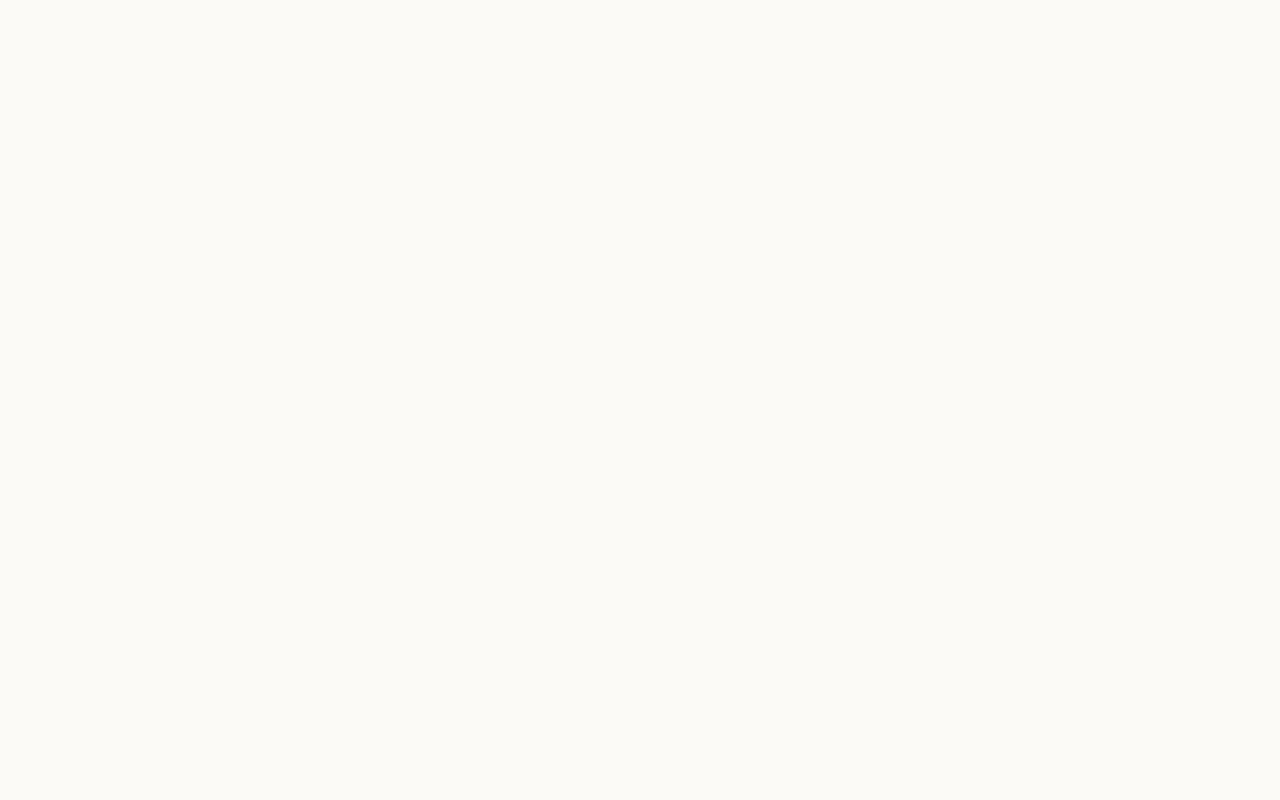
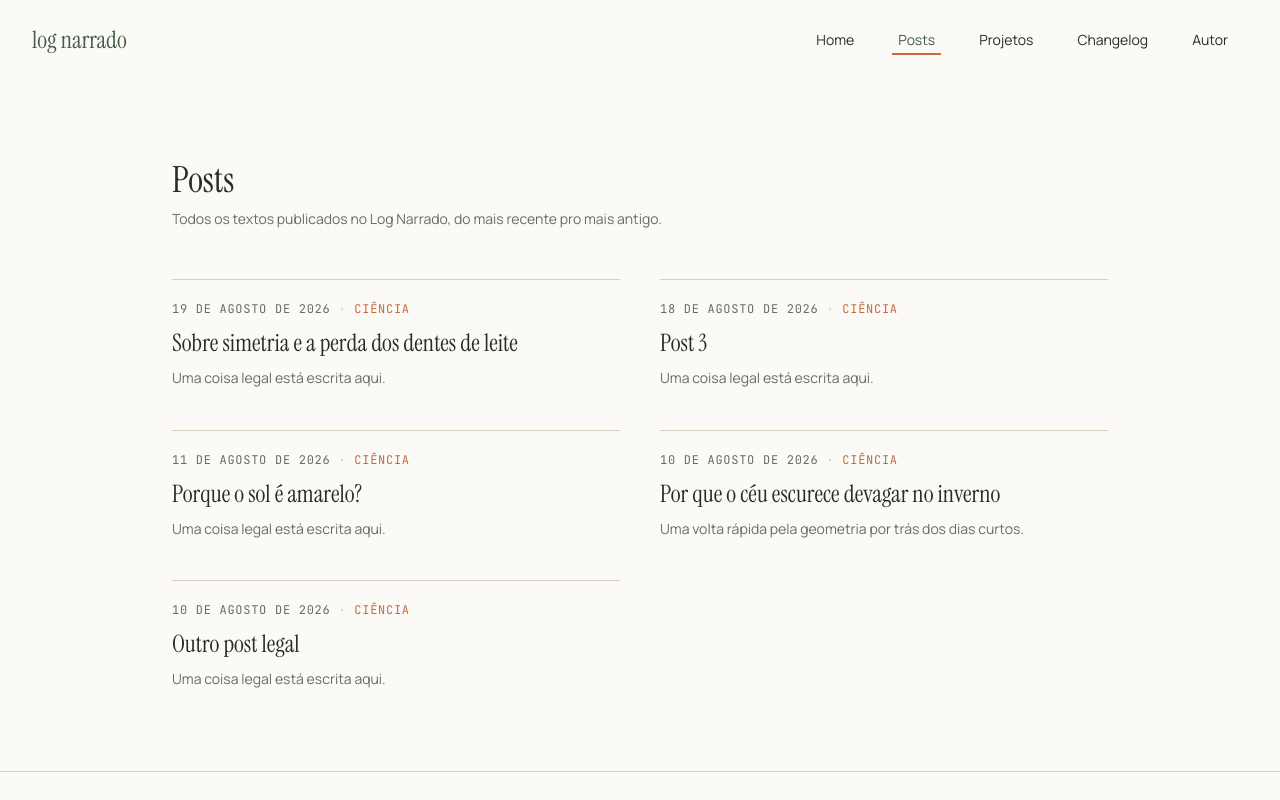
Before and after one commit to Kotige/log-narrado, a React (Vite) app: page /posts in a window 1280 px wide. Shown: the top 800 px of the page. Built offline with nearby package versions, Linux system fonts and the light colour scheme.

Commit message:
feat(posts): add all posts published list ordered by date

```diff
--- a/src/routes/Posts.jsx
+++ b/src/routes/Posts.jsx
@@ -1,3 +1,90 @@
+import { useState } from "react";
+import { Link } from "react-router-dom";
+import Header from "../components/Header";
+import Footer from "../components/Footer";
+import { getAllPosts } from "../utils/getPosts";
+
+const PAGE_SIZE = 6;
+
+function formatDate(dateStr) {
+  if (!dateStr) return "";
+  const date = new Date(dateStr);
+  if (Number.isNaN(date.getTime())) return dateStr;
+
+  return date.toLocaleDateString("pt-BR", {
+    day: "2-digit",
+    month: "long",
+    year: "numeric",
+  });
+}
+
+function PostCard({ post }) {
+  return (
+    <Link
+      to={`/posts/${post.slug}`}
+      className="group flex flex-col gap-2 border-t border-sand-line pt-5 no-underline"
+    >
+      <div className="flex flex-wrap items-center gap-2 font-mono text-[12px] uppercase tracking-[0.06em] text-muted">
+        <span>{formatDate(post.date)}</span>
+        <span className="text-sand-line">·</span>
+        <span className="text-terracota">{post.category}</span>
+      </div>
+
+      <h2 className="font-dsiplay text-2xl leading-snug text-ink transition-colors duration-150 group-hover:text-moss-dark">
+        {post.title}
+      </h2>
+
+      <p className="text-sm leading-relaxed text-muted">{post.excerpt}</p>
+    </Link>
+  );
+}
+
 export default function Posts() {
-  return <></>;
+  const allPosts = [...getAllPosts()].sort(
+    (a, b) => new Date(b.date) - new Date(a.date),
+  );
+
+  const [visibleCount, setVisibleCount] = useState(PAGE_SIZE);
+  const visiblePosts = allPosts.slice(0, visibleCount);
+  const hasMore = visibleCount < allPosts.length;
+
+  return (
+    <div className="flex min-h-screen flex-col">
+      <Header activeHref="/posts" />
+
+      <main className="mx-auto flex w-full max-w-250 flex-col gap-12 px-8 py-20">
+        <div className="flex flex-col gap-2">
+          <h1 className="font-display text-4xl text-ink">Posts</h1>
+          <p className="text-sm leading-relaxed text-muted">
+            Todos os textos publicados no Log Narrado, do mais recente pro mais
+            antigo.
+          </p>
+        </div>
+
+        {allPosts.length === 0 ? (
+          <p className="text-sm text-muted">Ainda não há posts publicados.</p>
+        ) : (
+          <>
+            <div className="grid w-full grid-cols-1 gap-x-10 gap-y-10 md:grid-cols-2">
+              {visiblePosts.map((post) => (
+                <PostCard key={post.slug} post={post} />
+              ))}
+            </div>
+
+            {hasMore && (
+              <button
+                type="button"
+                onClick={() => setVisibleCount((count) => count + PAGE_SIZE)}
+                className="mx-auto border border-sand-line px-6 py-2.5 font-mono text-[12px] uppercase tracking-[0.06em] text-moss-dark transition-colors duration-150 hover:bg-sand"
+              >
+                Carregar mais
+              </button>
+            )}
+          </>
+        )}
+      </main>
+
+      <Footer />
+    </div>
+  );
 }
```
